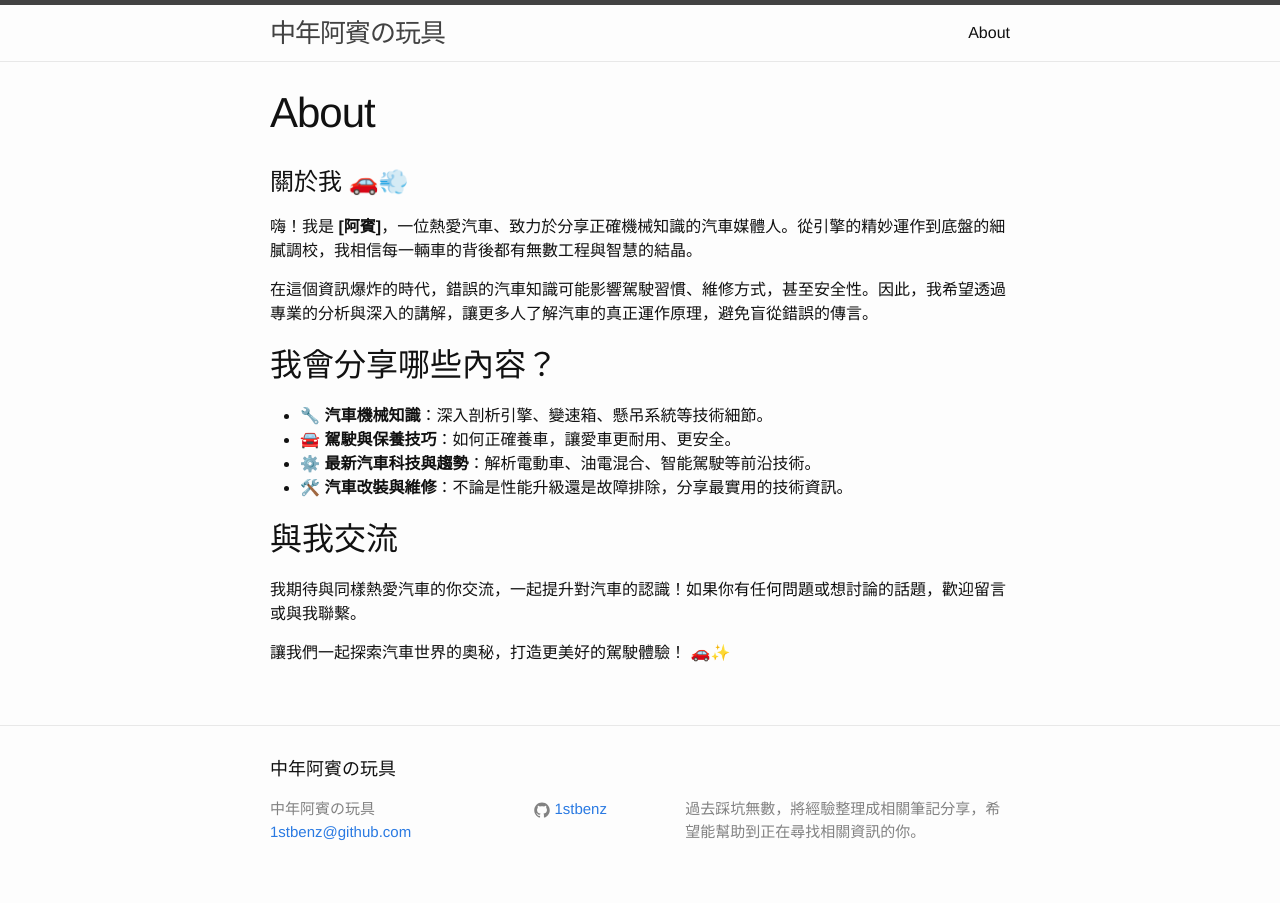
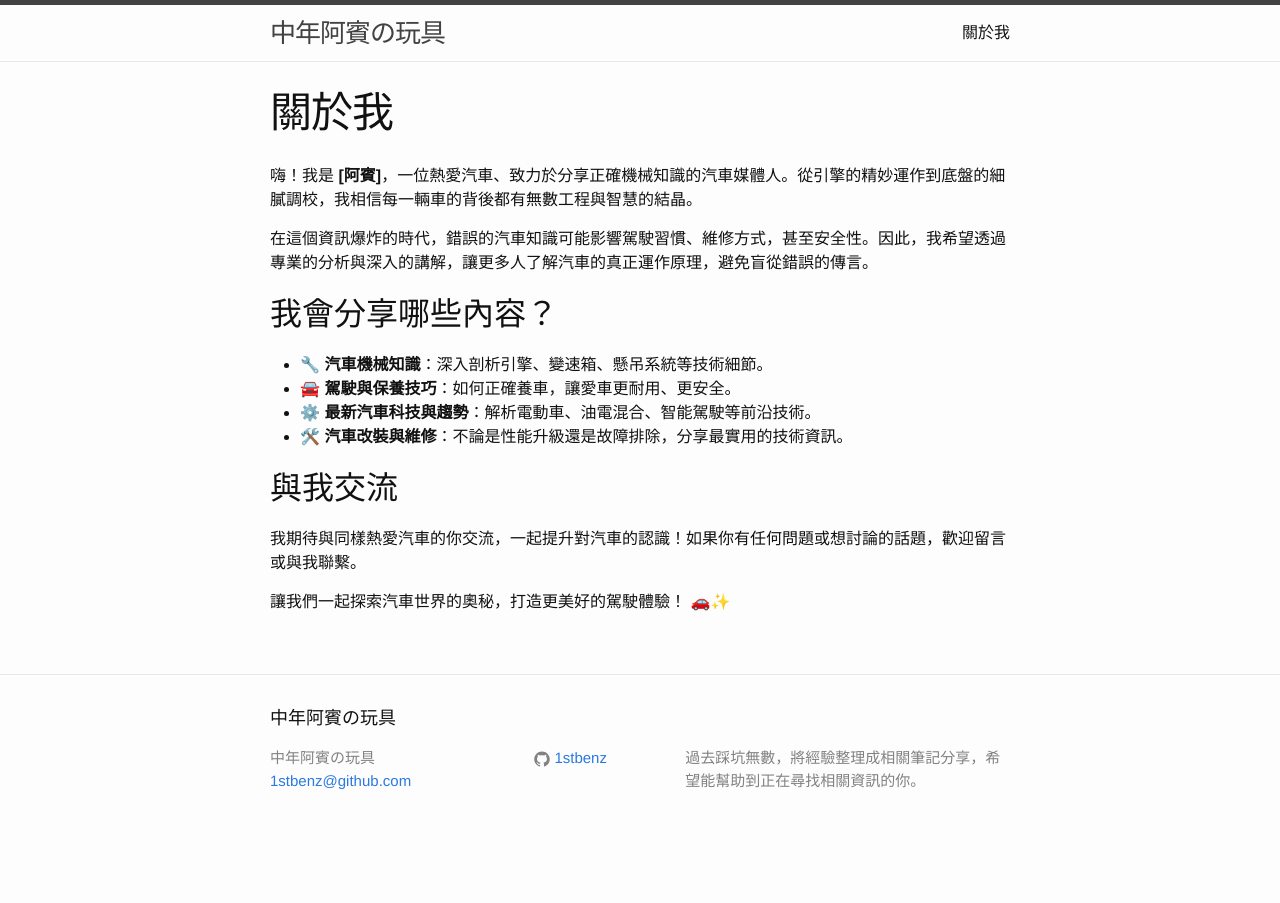
Before and after one commit to 1stbenz/1stbenz.github.io, a Jekyll site: the page built from about.md, in a window 1280 px wide. Built offline with Jekyll 4.4.1, drawn with Linux system fonts in a browser that asks for light colours.

Commit message:
Update about.md

```diff
--- a/about.md
+++ b/about.md
@@ -1,10 +1,8 @@
 ---
 layout: page
-title: About
+title: 關於我
 permalink: /about/
 ---
-
-# 關於我 🚗💨
 
 嗨！我是 **[阿賓]**，一位熱愛汽車、致力於分享正確機械知識的汽車媒體人。從引擎的精妙運作到底盤的細膩調校，我相信每一輛車的背後都有無數工程與智慧的結晶。
 
```
